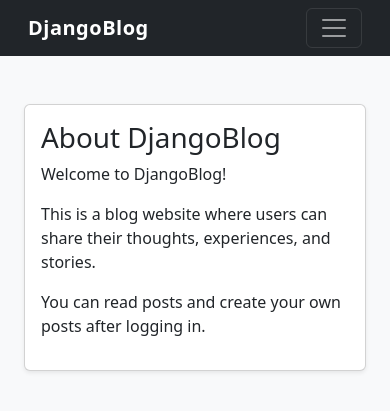
After one commit to madushadilan99-lgtm/djangoblog, a Django app: page /about/ in a window 390 px wide. The commit adds this page. Shown: the top 411 px of the page. Run offline with Django 5.2, Linux system fonts and the light colour scheme.

Commit message:
Consolidate templates with partials, responsive navbar, image styling fixes

```diff
--- a/blog/static/blog/css/style.css
+++ b/blog/static/blog/css/style.css
@@ -6,3 +6,8 @@ body {
    font-weight: bold;
    letter-spacing: 0.5px;
  }
+ /* Responsive post card images */
+.card-img-top {
+    height: 200px;
+    object-fit: cover;
+}
--- /dev/null
+++ b/blog/templates/blog/about.html
@@ -0,0 +1,29 @@
+{% extends "blog/base.html" %}
+
+{% block title %}About - DjangoBlog{% endblock %}
+
+{% block content %}
+
+<div class="container py-4">
+    <div class="card shadow-sm">
+        <div class="card-body">
+            <h1>About DjangoBlog</h1>
+
+            <p>
+                Welcome to DjangoBlog!
+            </p>
+
+            <p>
+                This is a blog website where users can share
+                their thoughts, experiences, and stories.
+            </p>
+
+            <p>
+                You can read posts and create your own posts
+                after logging in.
+            </p>
+        </div>
+    </div>
+</div>
+
+{% endblock %}
--- a/blog/templates/blog/base.html
+++ b/blog/templates/blog/base.html
@@ -2,12 +2,9 @@
 <html lang="en">
 <head>
     <meta charset="UTF-8">
-
     <meta name="viewport" content="width=device-width, initial-scale=1">
 
-    <title>
-        {% block title %}DjangoBlog{% endblock %}
-    </title>
+    <title>{% block title %}DjangoBlog{% endblock %}</title>
 
     <link href="https://cdn.jsdelivr.net/npm/bootstrap@5.3.3/dist/css/bootstrap.min.css"
           rel="stylesheet">
@@ -19,52 +16,86 @@
 
 <body>
 
-<nav class="navbar navbar-dark bg-dark px-3">
+<nav class="navbar navbar-expand-lg navbar-dark bg-dark px-3">
+    <div class="container-fluid">
 
         <a class="navbar-brand"
            href="{% url 'home' %}">
             DjangoBlog
         </a>
 
-    <div>
+        <button class="navbar-toggler"
+                type="button"
+                data-bs-toggle="collapse"
+                data-bs-target="#navMenu"
+                aria-controls="navMenu"
+                aria-expanded="false"
+                aria-label="Toggle navigation">
+            <span class="navbar-toggler-icon"></span>
+        </button>
+
+        <div class="collapse navbar-collapse" id="navMenu">
+
+            <div class="navbar-nav me-auto">
+
+                <a class="nav-link {% if request.resolver_match.url_name == 'home' %}active fw-bold text-decoration-underline{% endif %}"
+                   href="{% url 'home' %}">
+                    Home
+                </a>
+
+                <a class="nav-link {% if request.resolver_match.url_name == 'about' %}active fw-bold text-decoration-underline{% endif %}"
+                   href="{% url 'about' %}">
+                    About
+                </a>
+
+                <a class="nav-link {% if request.resolver_match.url_name == 'contact' %}active fw-bold text-decoration-underline{% endif %}"
+                   href="{% url 'contact' %}">
+                    Contact
+                </a>
 
                 {% if request.user.is_authenticated %}
 
-            <a class="btn btn-outline-light btn-sm"
+                    <a class="nav-link {% if request.resolver_match.url_name == 'my_posts' %}active fw-bold text-decoration-underline{% endif %}"
+                       href="{% url 'my_posts' %}">
+                        My Posts
+                    </a>
+
+                    <a class="nav-link {% if request.resolver_match.url_name == 'post_create' %}active fw-bold text-decoration-underline{% endif %}"
                        href="{% url 'post_create' %}">
                         New Post
                     </a>
 
-            <a class="btn btn-outline-light btn-sm ms-2"
-               href="{% url 'my_posts' %}">
-                My Posts
-            </a>
+                {% endif %}
 
-            <span class="text-white ms-2">
+            </div>
+
+            <div class="navbar-nav align-items-lg-center">
+
+                {% if request.user.is_authenticated %}
+
+                    <span class="navbar-text text-white me-2">
                         {{ request.user.username }}
                     </span>
 
                     <form method="post"
                           action="{% url 'logout' %}"
                           class="d-inline">
-
                         {% csrf_token %}
 
                         <button type="submit"
-                        class="btn btn-outline-light btn-sm ms-2">
+                                class="btn btn-outline-light btn-sm my-1">
                             Logout
                         </button>
-
                     </form>
 
                 {% else %}
 
-            <a class="btn btn-outline-light btn-sm"
+                    <a class="btn btn-outline-light btn-sm me-2 my-1"
                        href="{% url 'login' %}">
                         Login
                     </a>
 
-            <a class="btn btn-outline-light btn-sm ms-2"
+                    <a class="btn btn-outline-light btn-sm my-1"
                        href="{% url 'register' %}">
                         Register
                     </a>
@@ -73,12 +104,13 @@
 
             </div>
 
+        </div>
+    </div>
 </nav>
 
 <div class="container mt-4">
 
     {% if messages %}
-
         {% for message in messages %}
 
             <div class="alert alert-{{ message.tags }} alert-dismissible fade show"
@@ -95,7 +127,6 @@
             </div>
 
         {% endfor %}
-
     {% endif %}
 
     {% block content %}{% endblock %}
--- a/blog/templates/blog/login.html
+++ b/blog/templates/blog/login.html
@@ -16,4 +16,10 @@
     </button>
 </form>
 
+<p class="mt-3">
+    <a href="{% url 'password_reset' %}">
+        Forgot password?
+    </a>
+</p>
+
 {% endblock %}
```
Also changed, not shown: blog/templates/blog/contact.html (added, +30 -0 lines), blog/templates/blog/my_posts.html (+11 -44 lines), blog/templates/blog/partials/_pagination.html (added, +33 -0 lines), blog/templates/blog/partials/_post_card.html (added, +54 -0 lines), blog/templates/blog/post_list.html (+10 -65 lines), config/settings.py (+15 -41 lines). Lines whose indentation alone changed are shown as unchanged.
